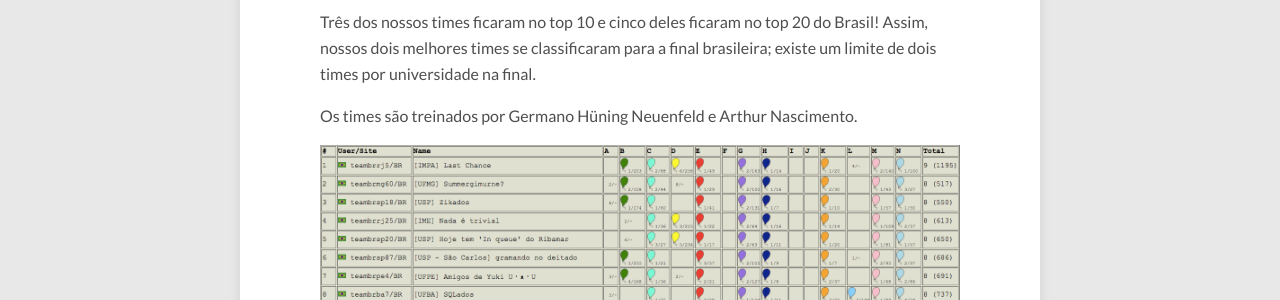
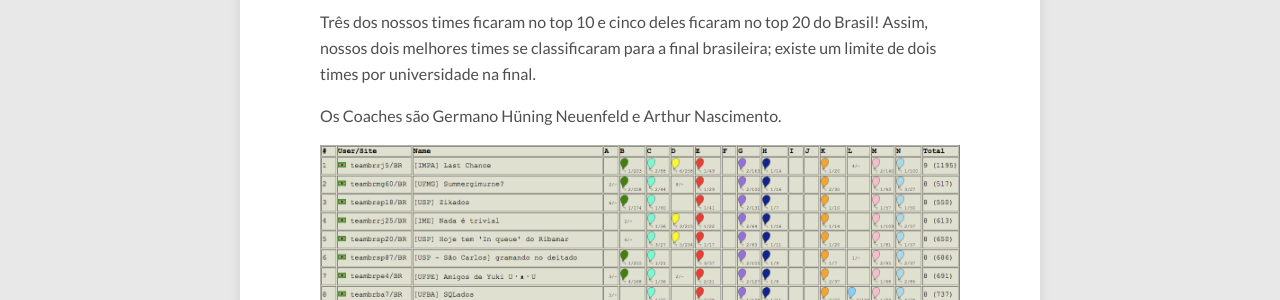
Before and after one commit to maratonusp/blog, a Jekyll site: the page built from _posts/2021-11-25-subreg.md, in a window 1280 px wide and 900 px high, scrolled down 652 px. Shown: the part 154-454 px from the top of the window. Built offline with Jekyll 4.4.1, drawn with Linux system fonts in a browser that asks for light colours; nearby versions of some CDN libraries; comment, search, counter and statistics services are not loaded.

Commit message:
Change coaches description

```diff
--- a/_posts/2021-11-25-subreg.md
+++ b/_posts/2021-11-25-subreg.md
@@ -23,8 +23,7 @@ Três dos nossos times ficaram no top 10 e cinco deles ficaram no top
 a final brasileira; existe um limite de dois times por
 universidade na final.
 
-Os times são treinados por Germano Hüning Neuenfeld e Arthur
-Nascimento.
+Os Coaches são Germano Hüning Neuenfeld e Arthur Nascimento.
 
 ![Placar subreg]({{ site.baseurl }}/images/placar_subreg_2021.png)
 
```
